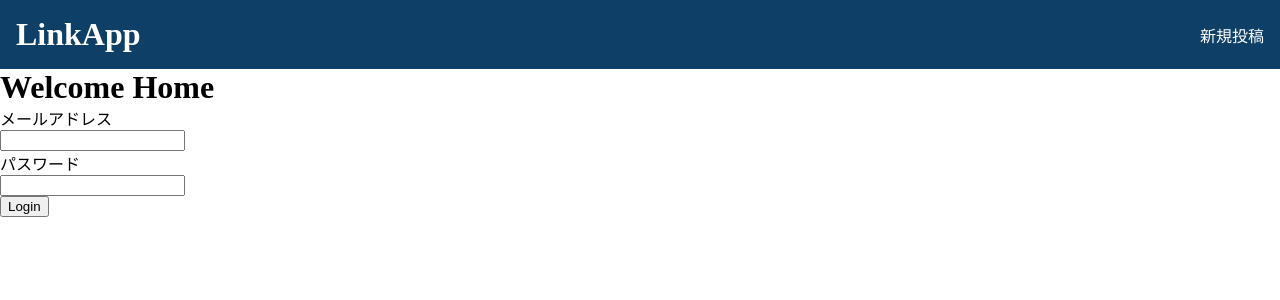
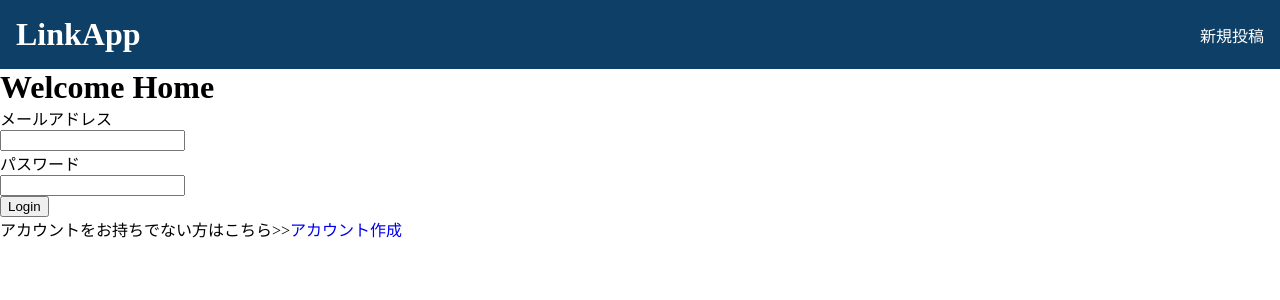
Before and after one commit to taiki-fw/LinkApp, a React (Create React App) app in the folder client/: page /user/login in a window 1280 px wide. Shown: the top 300 px of the page. Built offline with nearby package versions, Linux system fonts and the light colour scheme.

Commit message:
ログインと会員登録ページに各導線を実装

```diff
--- a/client/src/components/CreateUser.js
+++ b/client/src/mainPage/CreateUser.js
@@ -1,5 +1,5 @@
 import React from "react";
-import { withRouter } from "react-router-dom";
+import { Link, withRouter } from "react-router-dom";
 import request from "superagent";
 
 class CreateUser extends React.Component {
@@ -100,6 +100,10 @@ class CreateUser extends React.Component {
           </label>
           <input type="submit" value="登録" />
         </form>
+        <p>
+          アカウントをお持ちの場合
+          <Link to="/user/login">ログイン</Link>
+        </p>
       </>
     );
   }
--- a/client/src/components/Login.js
+++ b/client/src/mainPage/Login.js
@@ -1,4 +1,5 @@
 import React from "react";
+import { Link } from "react-router-dom";
 import request from "superagent";
 
 export default class Login extends React.Component {
@@ -70,6 +71,10 @@ export default class Login extends React.Component {
           </label>
           <input type="submit" value="Login" />
         </form>
+        <p>
+          アカウントをお持ちでない方はこちら>>
+          <Link to="/user/registrations">アカウント作成</Link>
+        </p>
       </>
     );
   }
--- a/client/src/components/TopPage.js
+++ b/client/src/mainPage/TopPage.js
@@ -1,7 +1,7 @@
 import React from "react";
 import { Link } from "react-router-dom";
 
-import CardList from "./CardList";
+import CardList from "../components/CardList";
 
 const TopPage = () => {
   return (
```
Also changed, not shown: client/src/index.js (+5 -5 lines), client/src/mainPage/PostCard.js (renamed from client/src/components/App.js), client/src/mainPage/Users.js (renamed from client/src/components/Users.js), client/src/mainPage/postPage.js (renamed from client/src/components/postPage.js).
